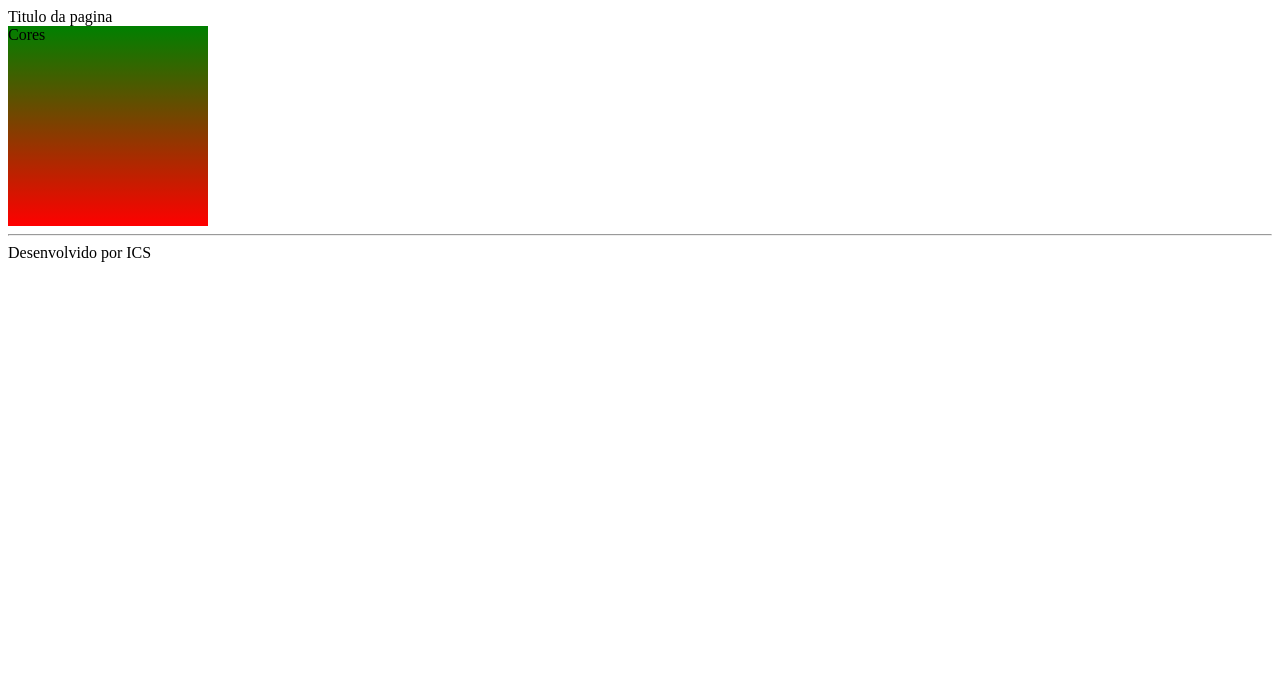
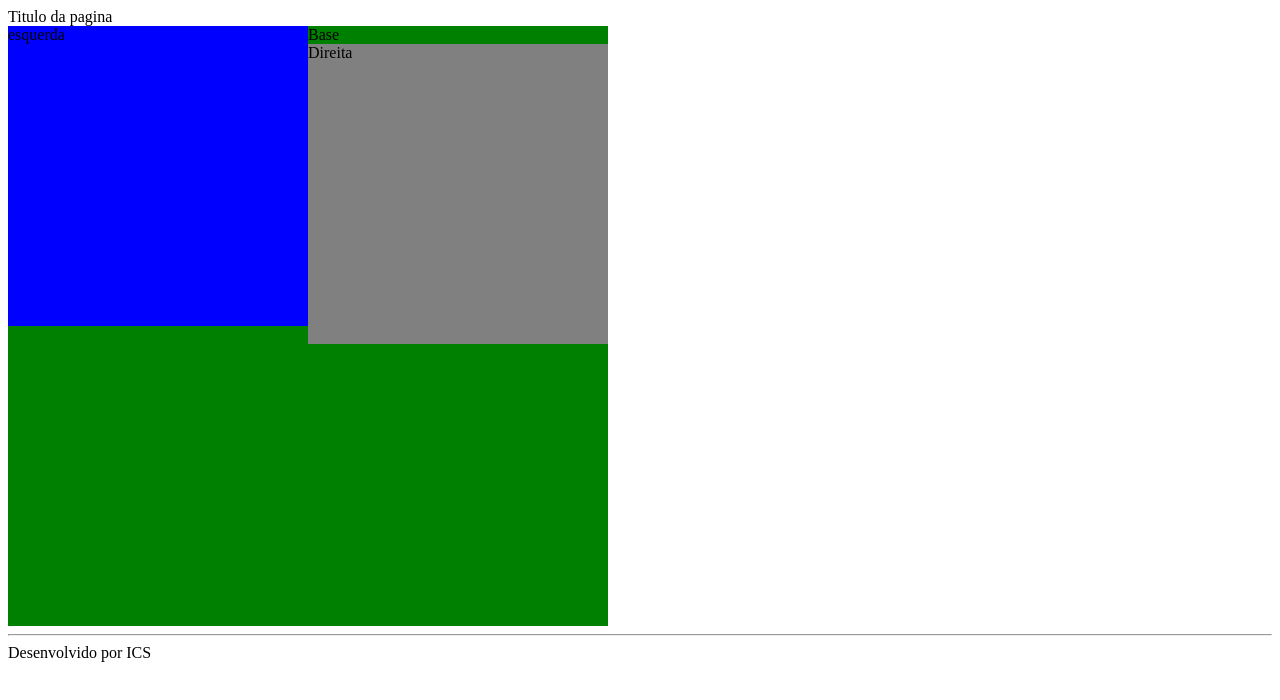
Before and after one commit to icsalgado/curso-css, a plain HTML site: page index.html in a window 1280 px wide. Drawn offline with Linux system fonts and the light colour scheme.

Commit message:
Float no css

```diff
--- a/index.html
+++ b/index.html
@@ -9,9 +9,14 @@
 	<body>
 		<header>Titulo da pagina</header>
 
-            <div id="cores">
-                Cores
-
+            <div id="base">
+                Base
+                <div id="esquerda">
+                    esquerda
+                </div>
+                <div id="direita">
+                    Direita
+                </div>
             </div>
 
 		<hr><footer>Desenvolvido por ICS</footer>
--- a/style.css
+++ b/style.css
@@ -1 +1,3 @@
-#cores {width: 200px; height: 200px; background: linear-gradient(to top, red, green)}
+#base {background-color: green;width: 600px; height: 600px;}
+#direita {float: right; background-color: grey;width: 300px; height: 300px;}
+#esquerda {float: left; background-color: blue;width: 300px; height: 300px;}
```
